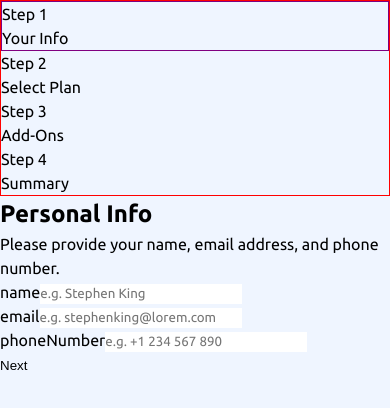
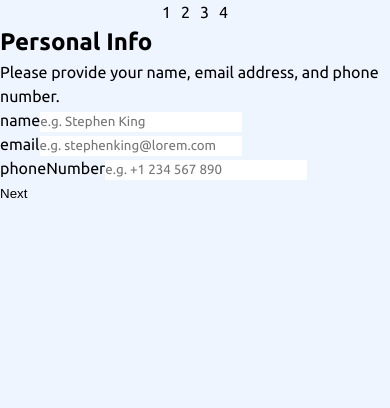
Before and after one commit to JorgeAMendoza/multi-step-form, a React (Vite) app: page / in a window 390 px wide. Shown: the top 408 px of the page. Built offline with nearby package versions, Linux system fonts and the light colour scheme.

Commit message:
create styled component for form steps, set text for mobile and desktop view, layout the list

```diff
--- a/src/components/FormStep/FormStep.styled.tsx
+++ b/src/components/FormStep/FormStep.styled.tsx
@@ -1,3 +1,28 @@
-import styled from "styled-components";
+import styled from 'styled-components'
 
-const FormStepStyled = styled.div``
+export const FormStepStyled = styled.div``
+
+export const StepList = styled.ul`
+  display: flex;
+  justify-content: center;
+  align-items: center;
+  gap: 1rem;
+`
+
+export const StepItem = styled.li`
+  p {
+    position: relative;
+  }
+  p:nth-of-type(1),
+  p:nth-of-type(2) {
+    display: none;
+  }
+  p:nth-of-type(3) {
+    span {
+      position: absolute;
+      top: 0;
+      left: 0;
+      visibility: hidden;
+    }
+  }
+`
--- a/src/components/FormStep/FormStep.tsx
+++ b/src/components/FormStep/FormStep.tsx
@@ -1,28 +1,40 @@
 import { useAppSelector } from '@/src/redux/hooks.tsx'
-import style from './form-step.module.css'
+import { StepItem, StepList } from './FormStep.styled'
 
 const FormStep = () => {
   const { step } = useAppSelector((state) => state.form)
   return (
     <div data-testid="formSteps">
-      <ul className={style.stepList}>
-        <li data-active={step === 'personalInfo' ? 'true' : 'false'}>
+      <StepList aria-live="polite">
+        <StepItem data-active={step === 'personalInfo' ? 'true' : 'false'}>
           <p>Step 1</p>
           <p>Your Info</p>
-        </li>
-        <li data-active={step === 'plan' ? 'true' : 'false'}>
+          <p>
+            1 <span aria-hidden="false">Your Info</span>
+          </p>
+        </StepItem>
+        <StepItem data-active={step === 'plan' ? 'true' : 'false'}>
           <p>Step 2</p>
           <p>Select Plan</p>
-        </li>
-        <li data-active={step === 'addOns' ? 'true' : 'false'}>
+          <p>
+            2 <span aria-hidden="false">Select Plan</span>
+          </p>
+        </StepItem>
+        <StepItem data-active={step === 'addOns' ? 'true' : 'false'}>
           <p>Step 3</p>
           <p>Add-Ons</p>
-        </li>
-        <li data-active={step === 'confirmation' ? 'true' : 'false'}>
+          <p>
+            3 <span aria-hidden="false">Add-Ons</span>
+          </p>
+        </StepItem>
+        <StepItem data-active={step === 'confirmation' ? 'true' : 'false'}>
           <p>Step 4</p>
           <p>Summary</p>
-        </li>
-      </ul>
+          <p>
+            4 <span aria-hidden="false">Summary</span>
+          </p>
+        </StepItem>
+      </StepList>
     </div>
   )
 }
--- a/src/components/FormStep/form-step.module.css
+++ /dev/null
@@ -1,7 +0,0 @@
-.stepList {
-  border: 1px solid red;
-}
-
-.stepList li[data-active='true'] {
-  border: 1px solid purple;
-}
```
